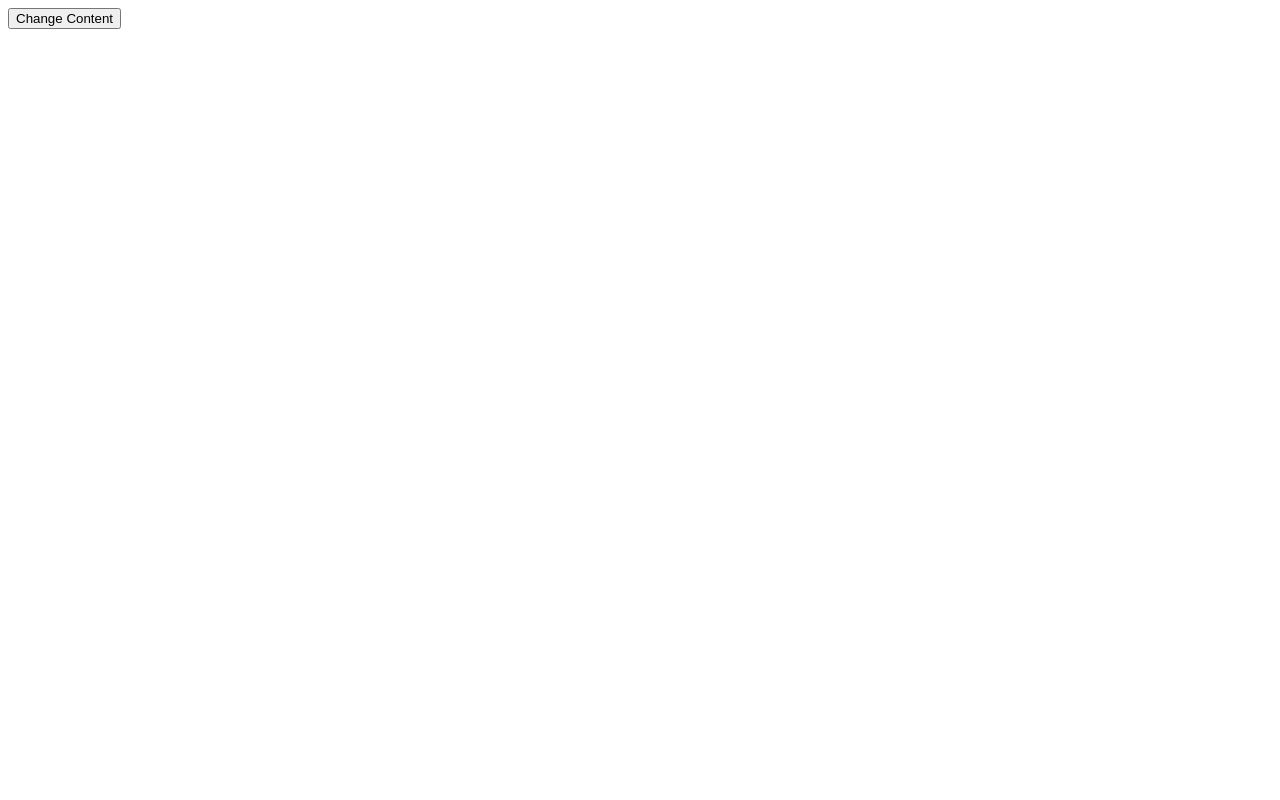
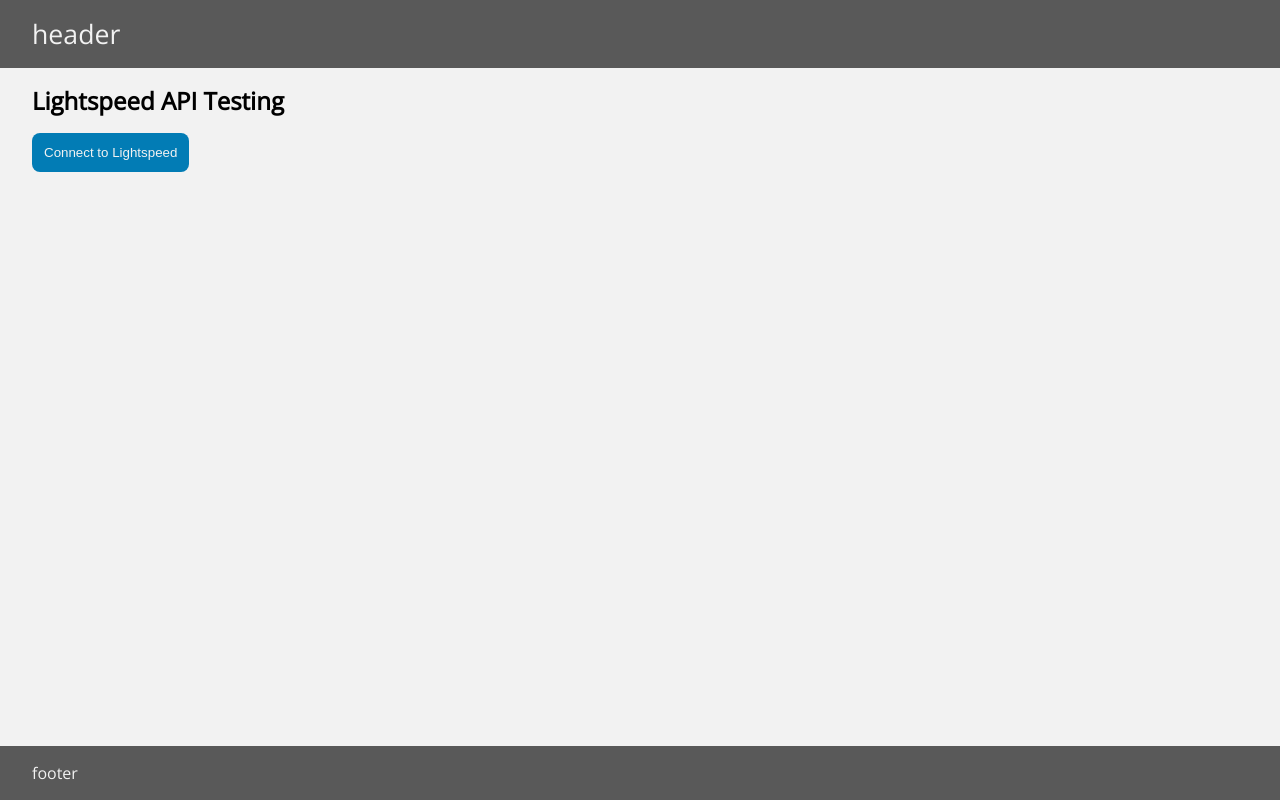
Before and after one commit to Greggoms/juice-menu-v2, a Gatsby site: page / in a window 1280 px wide. Built offline with nearby package versions, Linux system fonts and the light colour scheme; Gatsby itself is replaced by a stand-in of ours.

Commit message:
OAuth Test
Committing to test if the localhost redirect URI is causing issues.

```diff
--- /dev/null
+++ b/gatsby-browser.js
@@ -0,0 +1,62 @@
+import React from "react"
+import theme from "./src/theme"
+import { createGlobalStyle, ThemeProvider } from "styled-components"
+import Layout from "./src/components/Layout"
+
+export const wrapRootElement = ({ element, props }) => {
+  return (
+    <ThemeProvider theme={theme}>
+      <GlobalStyles />
+      <Layout {...props}>{element}</Layout>
+    </ThemeProvider>
+  )
+}
+
+const GlobalStyles = createGlobalStyle`
+* {
+  margin: 0;
+  padding: 0;
+  box-sizing: border-box;
+}
+
+*:before,
+*:after {
+  box-sizing: border-box;
+}
+
+/*
+  Keeps footer at bottom.
+  I'm not a fan of this because it can cause problems
+  with @reach/router, or maybe it was something else.
+  layoutStyles.js makes a 100% height call as well.
+*/
+html, body, main, #___gatsby, #gatsby-focus-wrapper, #gatsby-focus-wrapper > div {
+  height: 100%;
+}
+
+html {
+  background-color: ${theme.grayscale.darkest};
+  -ms-text-size-adjust: 100%;
+  -webkit-text-size-adjust: 100%;
+  font: 112.5%/1.45em;
+}
+body {
+  background-color: ${theme.grayscale.light1};
+
+  font-weight: normal;
+  word-wrap: break-word;
+  font-kerning: normal;
+  -webkit-font-smoothing: antialiased;
+  -moz-osx-font-smoothing: grayscale;
+  -moz-font-feature-settings: "kern", "liga", "clig", "calt";
+  -ms-font-feature-settings: "kern", "liga", "clig", "calt";
+  -webkit-font-feature-settings: "kern", "liga", "clig", "calt";
+  font-feature-settings: "kern", "liga", "clig", "calt";
+}
+
+@media only screen and (max-width: 480px) {
+  html {
+    font-size: 100%;
+  }
+}
+`
--- a/gatsby-config.js
+++ b/gatsby-config.js
@@ -1,10 +1,7 @@
-/**
- * Configure your Gatsby site with this file.
- *
- * See: https://www.gatsbyjs.com/docs/gatsby-config/
- */
+require("dotenv").config({
+  path: `.env.${process.env.NODE_ENV}`,
+})
 
 module.exports = {
-  /* Your site config here */
-  plugins: [],
+  plugins: [`gatsby-plugin-styled-components`],
 }
--- /dev/null
+++ b/gatsby-ssr.js
@@ -0,0 +1,62 @@
+import React from "react"
+import theme from "./src/theme"
+import { createGlobalStyle, ThemeProvider } from "styled-components"
+import Layout from "./src/components/Layout"
+
+export const wrapRootElement = ({ element, props }) => {
+  return (
+    <ThemeProvider theme={theme}>
+      <GlobalStyles />
+      <Layout {...props}>{element}</Layout>
+    </ThemeProvider>
+  )
+}
+
+const GlobalStyles = createGlobalStyle`
+* {
+  margin: 0;
+  padding: 0;
+  box-sizing: border-box;
+}
+
+*:before,
+*:after {
+  box-sizing: border-box;
+}
+
+/*
+  Keeps footer at bottom.
+  I'm not a fan of this because it can cause problems
+  with @reach/router, or maybe it was something else.
+  layoutStyles.js makes a 100% height call as well.
+*/
+html, body, main, #___gatsby, #gatsby-focus-wrapper, #gatsby-focus-wrapper > div {
+  height: 100%;
+}
+
+html {
+  background-color: ${theme.grayscale.darkest};
+  -ms-text-size-adjust: 100%;
+  -webkit-text-size-adjust: 100%;
+  font: 112.5%/1.45em;
+}
+body {
+  background-color: ${theme.grayscale.light1};
+
+  font-weight: normal;
+  word-wrap: break-word;
+  font-kerning: normal;
+  -webkit-font-smoothing: antialiased;
+  -moz-osx-font-smoothing: grayscale;
+  -moz-font-feature-settings: "kern", "liga", "clig", "calt";
+  -ms-font-feature-settings: "kern", "liga", "clig", "calt";
+  -webkit-font-feature-settings: "kern", "liga", "clig", "calt";
+  font-feature-settings: "kern", "liga", "clig", "calt";
+}
+
+@media only screen and (max-width: 480px) {
+  html {
+    font-size: 100%;
+  }
+}
+`
--- /dev/null
+++ b/src/components/Footer.js
@@ -0,0 +1,12 @@
+import React from "react"
+import { FooterContainer } from "../css"
+
+const Footer = () => {
+  return (
+    <FooterContainer>
+      <div className="content">footer</div>
+    </FooterContainer>
+  )
+}
+
+export default Footer
--- /dev/null
+++ b/src/components/Header.js
@@ -0,0 +1,15 @@
+import { Link } from "gatsby"
+import React from "react"
+import { HeaderContainer } from "../css"
+
+const Header = () => {
+  return (
+    <HeaderContainer>
+      <div className="content">
+        <Link to="/">header</Link>
+      </div>
+    </HeaderContainer>
+  )
+}
+
+export default Header
--- /dev/null
+++ b/src/components/Layout.js
@@ -0,0 +1,27 @@
+import React from "react"
+import { Helmet, HelmetProvider } from "react-helmet-async"
+import Header from "./Header"
+import Footer from "./Footer"
+import { LayoutContainer } from "../css"
+
+const Layout = ({ children }) => {
+  return (
+    <HelmetProvider>
+      <LayoutContainer>
+        <Helmet>
+          <link
+            href="https://fonts.googleapis.com/css2?family=Open+Sans&display=swap"
+            rel="stylesheet"
+          />
+        </Helmet>
+        <Header />
+        <div className="content">
+          <main>{children}</main>
+        </div>
+        <Footer />
+      </LayoutContainer>
+    </HelmetProvider>
+  )
+}
+
+export default Layout
--- /dev/null
+++ b/src/css/footerStyles.js
@@ -0,0 +1,6 @@
+import styled from "styled-components"
+
+export const FooterContainer = styled.footer`
+  color: ${props => props.theme.grayscale.light1};
+  background: ${props => props.theme.grayscale.dark2};
+`
--- /dev/null
+++ b/src/css/headerStyles.js
@@ -0,0 +1,11 @@
+import styled from "styled-components"
+
+export const HeaderContainer = styled.header`
+  background: ${props => props.theme.grayscale.dark2};
+
+  a {
+    font-size: 20pt;
+    text-decoration: none;
+    color: ${props => props.theme.grayscale.light1};
+  }
+`
--- /dev/null
+++ b/src/css/homepageStyles.js
@@ -0,0 +1,21 @@
+import styled from "styled-components"
+
+export const HomepageContainer = styled.section`
+  h1 {
+    margin-bottom: 1rem;
+  }
+
+  button {
+    cursor: pointer;
+    border: none;
+    background: ${props => props.theme.colors.linkDark};
+    color: ${props => props.theme.grayscale.light1};
+    padding: 0.75rem;
+    border-radius: 0.5rem;
+
+    a {
+      text-decoration: none;
+      color: ${props => props.theme.grayscale.light1};
+    }
+  }
+`
--- /dev/null
+++ b/src/css/index.js
@@ -0,0 +1,4 @@
+export * from "./footerStyles"
+export * from "./headerStyles"
+export * from "./homepageStyles"
+export * from "./layoutStyles"
--- /dev/null
+++ b/src/css/layoutStyles.js
@@ -0,0 +1,37 @@
+import styled from "styled-components"
+
+export const LayoutContainer = styled.div`
+  display: grid;
+  grid-template-columns: 1fr;
+  grid-template-rows: min-content 1fr min-content;
+  grid-template-areas:
+    "header"
+    "content"
+    "footer";
+  font-family: "Open Sans", sans-serif;
+  /* To keep footer at bottom. The rest is in gatsby-browser */
+  height: 100%;
+  header {
+    grid-area: header;
+
+    .content {
+      padding: 1rem 2rem;
+    }
+  }
+
+  .content {
+    grid-area: content;
+
+    main {
+      padding: 1rem 2rem;
+    }
+  }
+
+  footer {
+    grid-area: footer;
+
+    .content {
+      padding: 1rem 2rem;
+    }
+  }
+`
--- a/src/pages/index.js
+++ b/src/pages/index.js
@@ -1,25 +1,36 @@
 import React from "react"
+import { v4 as uuid } from "uuid"
+import { HomepageContainer } from "../css"
+import { requestAccessToken } from "../utils/auth-flow"
 
-export default function Home() {
-  function loadXMLDoc() {
-    var xhttp = new XMLHttpRequest()
-    xhttp.onreadystatechange = function () {
-      if (this.readyState == 4 && this.status == 200) {
-        document.getElementById("demo").innerHTML = this.responseText
-      }
-    }
-    xhttp.open("GET", "https://api.lightspeedapp.com/API/V3/Account.json", true)
-    xhttp.setRequestHeader(
-      "Authorization",
-      "Bearer 7474d63a7ac150b1dd2c4bfa48f161492d5e0b53"
-    )
-    xhttp.send()
+export default function Home({ location }) {
+  // https://stackoverflow.com/questions/53800162/getting-url-parameters-on-gatsbyjs
+  // https://developer.mozilla.org/en-US/docs/Web/API/URLSearchParams/get
+  const params = new URLSearchParams(location.search)
+  const code = params.get("code")
+  const state = params.get("state")
+
+  // Values start as null and are populated
+  // on redirect from Lightspeed
+  console.log("CODE =>", code)
+  console.log("STATE =>", state)
+
+  if (code !== null) {
+    requestAccessToken(code)
   }
+
   return (
-    <div id="demo">
-      <button type="button" onClick={() => loadXMLDoc()}>
-        Change Content
+    <HomepageContainer>
+      <h1>Lightspeed API Testing</h1>
+      <button>
+        <a
+          href={`https://cloud.lightspeedapp.com/oauth/authorize.php?response_type=code&client_id=${
+            process.env.CLIENT_ID
+          }&scope=employee:all&state=${uuid()}`}
+        >
+          Connect to Lightspeed
+        </a>
       </button>
-    </div>
+    </HomepageContainer>
   )
 }
--- /dev/null
+++ b/src/theme.js
@@ -0,0 +1,33 @@
+const theme = {
+  colors: {
+    colorDark: "#333350",
+    green: "#09A603",
+    link: "#00DEF2",
+    linkDark: "#027CB5",
+    linkLight: "#A7ECF2",
+    purple: "#B149BF",
+    red: "#F23D3D",
+    salmon: "#F26A6B",
+    yellow: "#F2CE16",
+    yellowLight: "#FAF1AC",
+  },
+  grayscale: {
+    light1: "#F2F2F2",
+    light2: "#BFBFBF",
+    light3: "#8C8C8C",
+    light4: "#808080",
+    dark1: "#737373",
+    dark2: "#595959",
+    dark3: "#404040",
+    dark4: "#333333",
+    darkest: "#222222",
+  },
+  breakpoints: {
+    tablet: "only screen and (min-width: 46.75rem)", // 748px
+    desktop: "only screen and (min-width: 75rem)", // 1200px
+    huge: "only screen and (min-width: 106.25rem)", // 1700px
+    imax: "only screen and (min-width: 125rem)", // 2000px
+  },
+}
+
+export default theme
--- /dev/null
+++ b/src/utils/auth-flow.js
@@ -0,0 +1,25 @@
+import axios from "axios"
+
+export const requestAccessToken = urlCode => {
+  var options = {
+    method: "POST",
+    url: "https://cloud.lightspeedapp.com/oauth/access_token.php",
+    headers: { "content-type": "multipart/form-data" },
+    data: new URLSearchParams({
+      client_id: process.env.CLIENT_ID,
+      client_secret: process.env.CLIENT_SECRET,
+      code: urlCode,
+      grant_type: "authorization_code",
+      // redirect_uri: "https://YOUR_APP/callback",
+    }),
+  }
+
+  axios
+    .request(options)
+    .then(function (response) {
+      console.log(response.data)
+    })
+    .catch(function (error) {
+      console.error(error)
+    })
+}
```
Also changed, not shown: package.json (+7 -1 lines), 1 other file.
